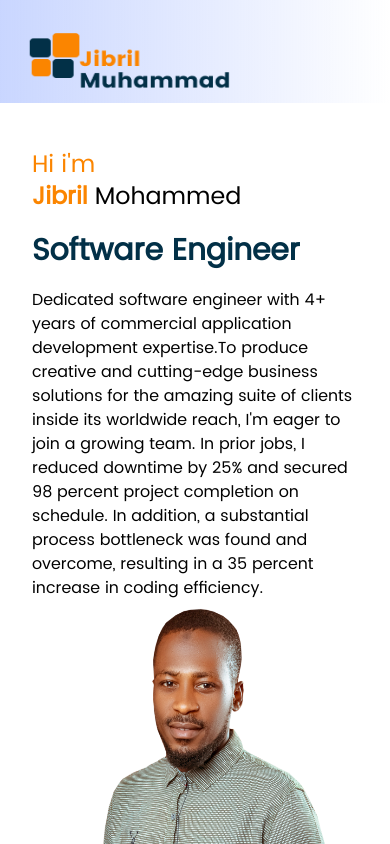
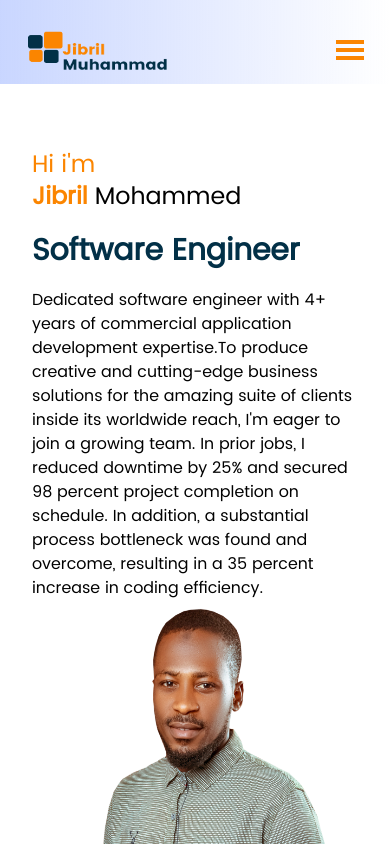
Before and after one commit to marwacoder/portfolio, a Next.js app: page / in a window 390 px wide. Shown: the top 844 px of the page. Built offline with nearby package versions, Linux system fonts and the light colour scheme.

Commit message:
hamburger

```diff
--- a/components/Header.tsx
+++ b/components/Header.tsx
@@ -1,6 +1,7 @@
 import React,{useState, useEffect} from 'react'
 import Image from 'next/image'
 import Button from './misc/Button'
+import { GiHamburgerMenu } from 'react-icons/gi'
 
 
 // Import react scroll
@@ -21,8 +22,8 @@ export default function Header() {
           <header className={"fixed top-0 w-full z-30 bg-gradient-to-r from-sky-blue to-white font-Poppins transition-all" +
               (scrollActive ? " shadow-md pt-0" : " pt-4")}>
           <nav className='max-w-screen-xl px-6 sm:px-8 lg:px-16 mx-auto grid grid-flow-col py-3 sm:py-4'>
-              <div className="col-start-1 col-end-2  flex items-center">
-                  <Image alt='logo'  src='/assets/images/logo.png' width={'207px'} height={'63px'} />
+              <div className=" w-36 md:w-44 h-auto">
+                      <Image alt='logo' layout='responsive'  src='/assets/images/logo.png' width={'207px'} height={'63px'} />
               </div>
             <ul className='hidden lg:flex col-start-4 text-primary col-end-8 items-center'>
                 <LinkScroll
@@ -107,6 +108,10 @@ export default function Header() {
                       <Button onClick={() => ''} addClass="text-secondary  bg-transparent hover:bg-secondary hover:text-primary">Resume </Button>
 
                   </div>
+                  <div className='md:hidden right-0 col-start-10 font-Poppins col-end-12 font-medium flex justify-end items-center'>
+                      <GiHamburgerMenu className=' cursor-pointer text-secondary w-8 md:w-44 h-auto' />
+
+                  </div>
         </nav>
     </header>
     </>
```
Also changed, not shown: public/assets/icons/hamburger-orange.png (added), public/assets/icons/hamburger.png (renamed from public/assets/images/hamburger.png).
